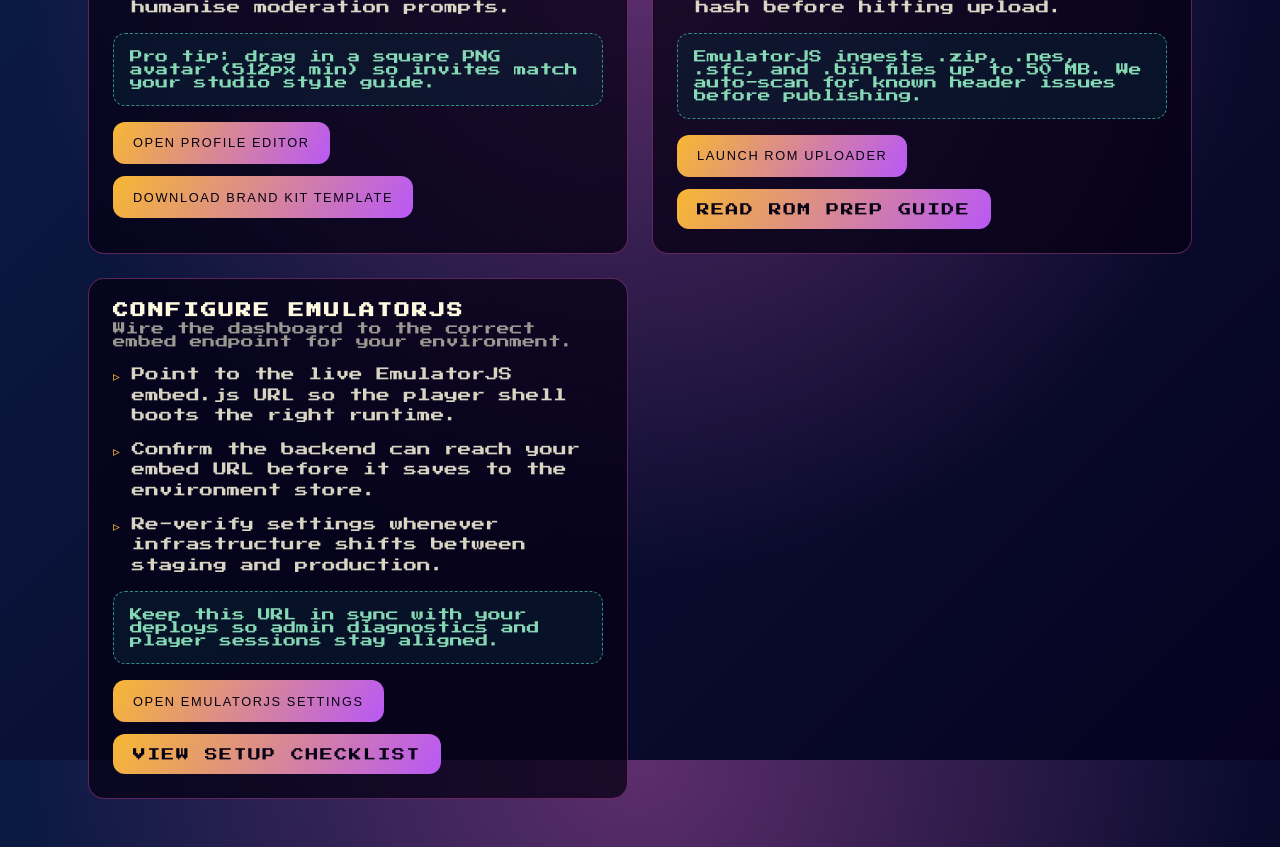
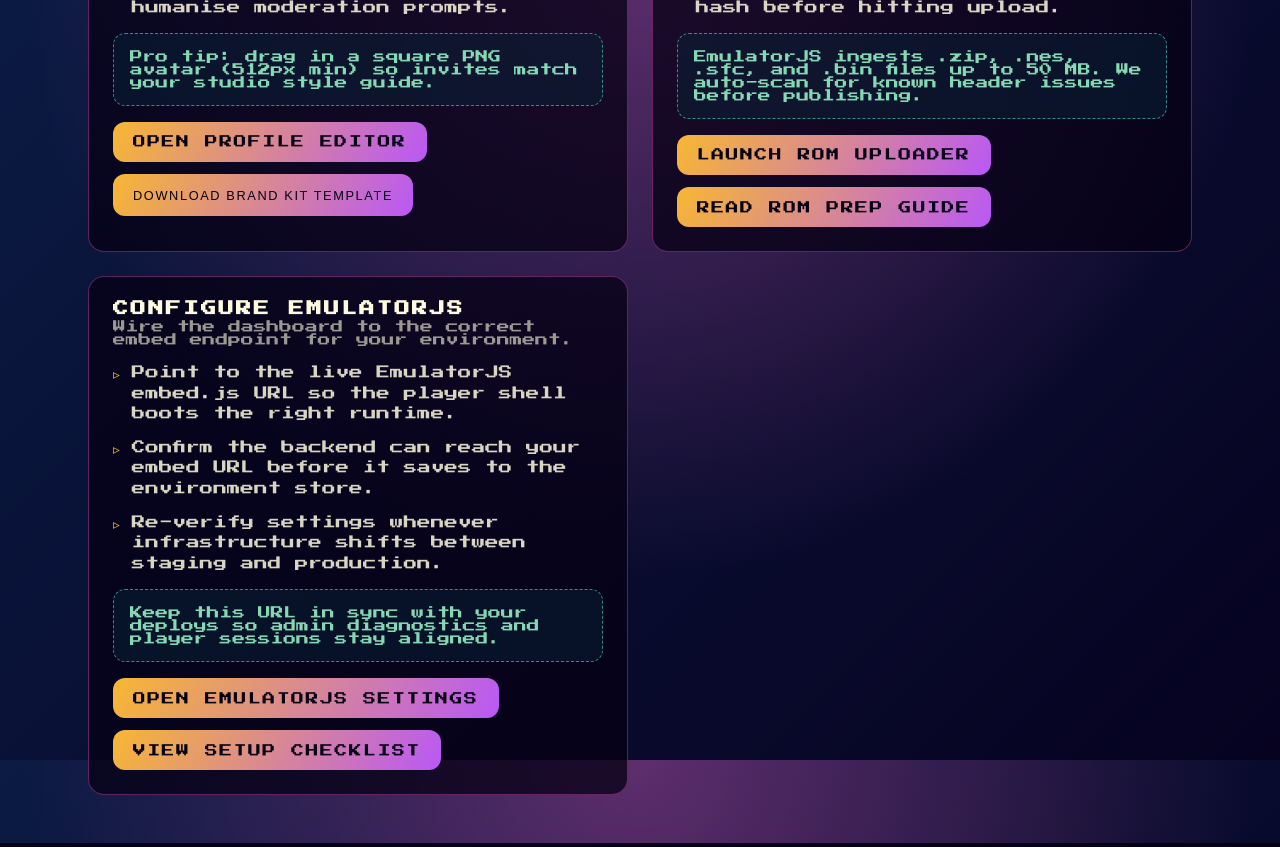
Before and after one commit to picmac/treazrisland, a Next.js app in the folder frontend/: page /admin/onboarding in a window 1280 px wide. Shown: the part 840-1687 px from the top of the page. Built offline with nearby package versions, Linux system fonts and the light colour scheme.

Commit message:
Refactor admin onboarding navigation links

```diff
--- a/frontend/src/app/admin/onboarding/page.tsx
+++ b/frontend/src/app/admin/onboarding/page.tsx
@@ -1,6 +1,6 @@
+import Link from 'next/link';
 import ProgressSteps, { type ProgressStep } from '@/components/ProgressSteps';
 import styles from './page.module.css';
-import { useRouter } from 'next/navigation';
 
 const onboardingSteps: ProgressStep[] = [
   {
@@ -39,20 +39,6 @@
 ];
 
 export default function AdminOnboardingPage() {
-  const router = useRouter();
-
-  const handleProfileNavigation = () => {
-    router.push('/settings/profile');
-  };
-
-  const handleRomUploadNavigation = () => {
-    router.push('/admin/roms/upload');
-  };
-
-  const handleEmulatorConfigNavigation = () => {
-    router.push('/admin/emulator-config');
-  };
-
   return (
     <div className="pixellab-grid">
       <div className="pixellab-content">
@@ -90,9 +76,7 @@
                 guide.
               </div>
               <div className={styles.ctaRow}>
-                <button type="button" onClick={handleProfileNavigation}>
-                  Open profile editor
-                </button>
+                <Link href="/settings/profile">Open profile editor</Link>
                 <button type="button" className={styles.secondaryAction}>
                   Download brand kit template
                 </button>
@@ -114,12 +98,10 @@
                 for known header issues before publishing.
               </div>
               <div className={styles.ctaRow}>
-                <button type="button" onClick={handleRomUploadNavigation}>
-                  Launch ROM uploader
-                </button>
-                <a href="#rom-guide" className={styles.secondaryAction}>
+                <Link href="/admin/roms/upload">Launch ROM uploader</Link>
+                <Link href="#rom-guide" className={styles.secondaryAction}>
                   Read ROM prep guide
-                </a>
+                </Link>
               </div>
             </article>
 
@@ -138,12 +120,10 @@
                 stay aligned.
               </div>
               <div className={styles.ctaRow}>
-                <button type="button" onClick={handleEmulatorConfigNavigation}>
-                  Open EmulatorJS settings
-                </button>
-                <a href="/onboarding#emulator-config" className={styles.secondaryAction}>
+                <Link href="/admin/emulator-config">Open EmulatorJS settings</Link>
+                <Link href="/onboarding#emulator-config" className={styles.secondaryAction}>
                   View setup checklist
-                </a>
+                </Link>
               </div>
             </article>
           </section>
```
